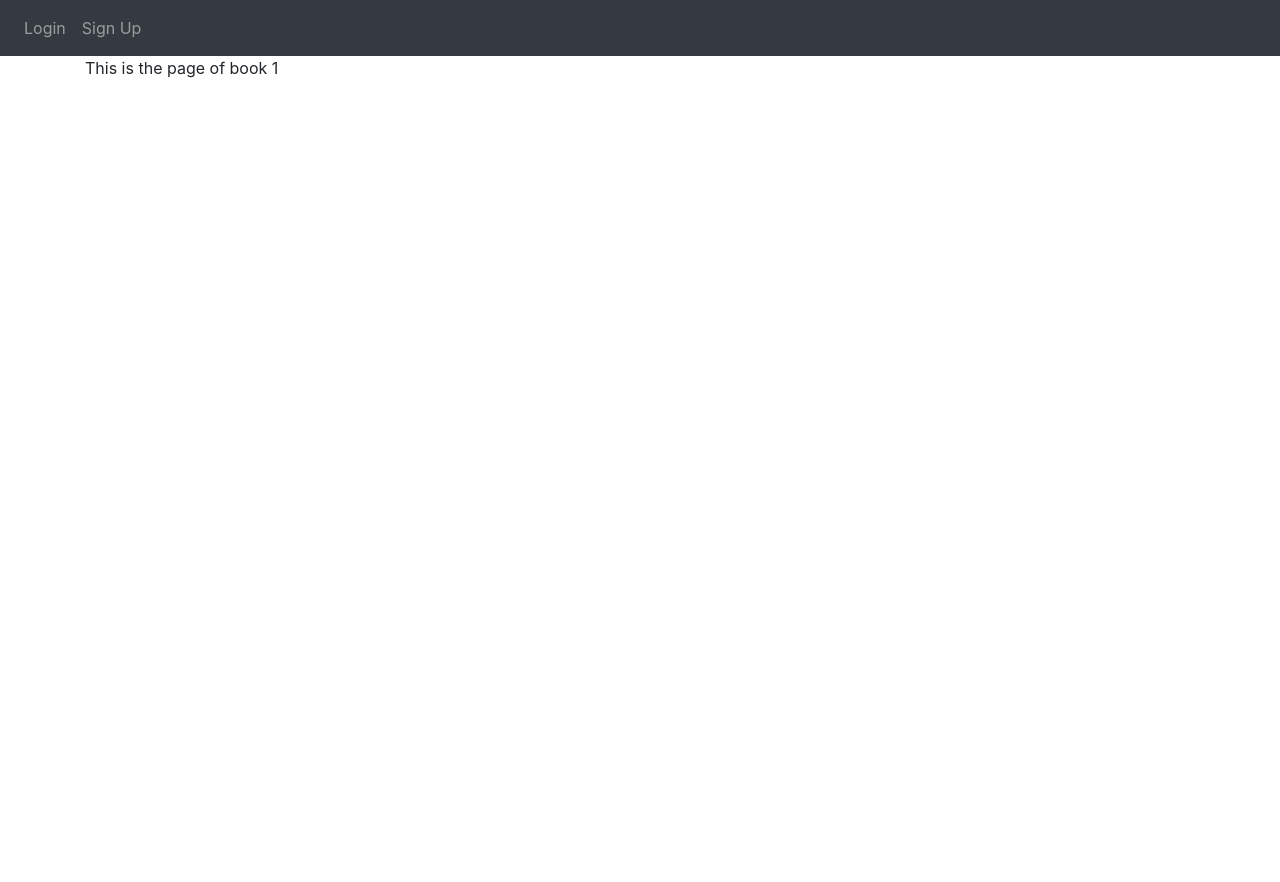
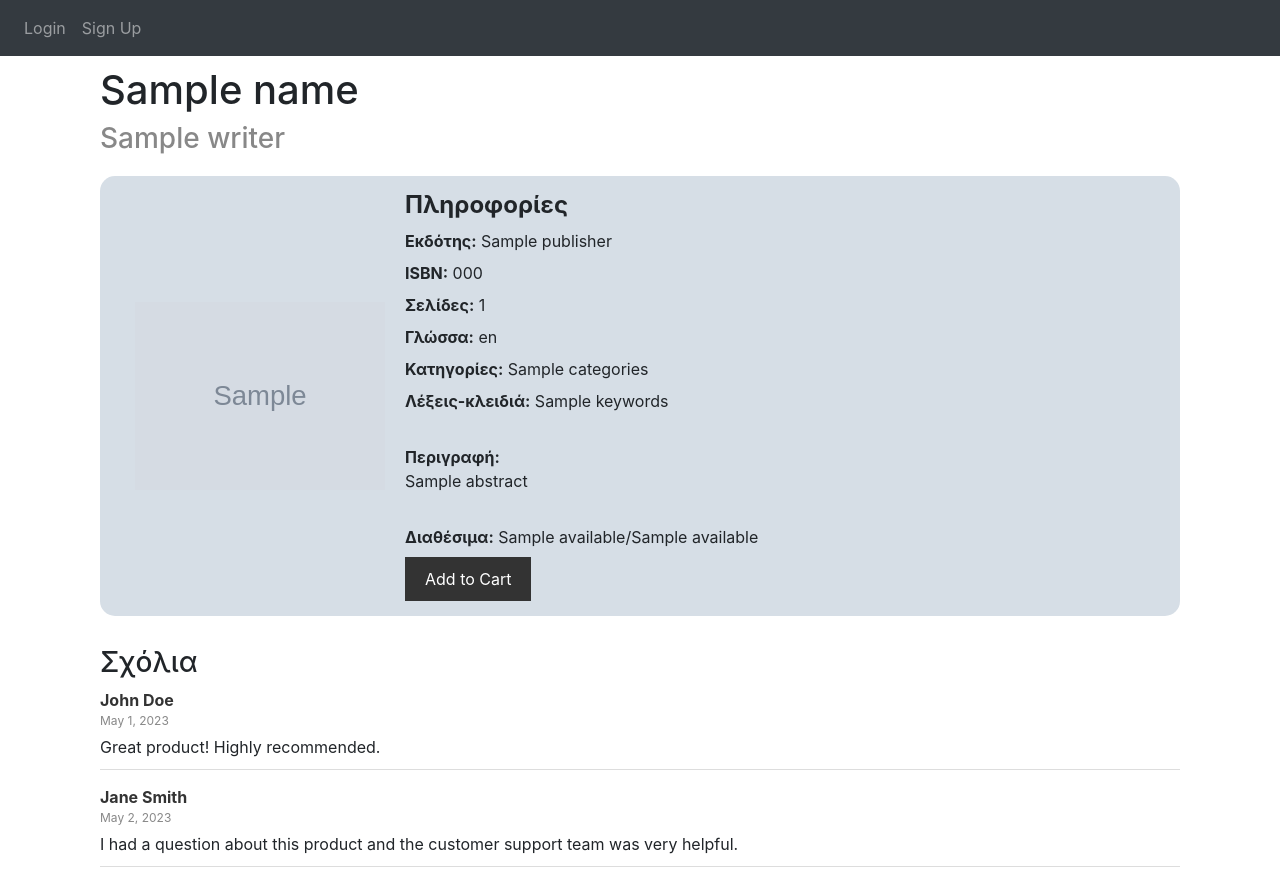
Before and after one commit to Se7enBit/DatabasesProject, a Flask app: template website/templates/book_page.html in a window 1280 px wide. Before the commit the page ends 78 px from the top, so only its background shows below. Run offline with Flask 3, Linux system fonts and the light colour scheme; the template is opened without the code that fills it: most values are stand-ins (such as "Sample title", 1, 10 or a date in 2020); grey boxes marked "Sample" are stand-in pictures; some libraries are stand-ins or nearby versions.

Commit message:
major progress in book_page

```diff
--- a/website/static/css/mycss.css
+++ b/website/static/css/mycss.css
@@ -19,3 +19,98 @@
   -webkit-font-smoothing: antialiased;
   -moz-osx-font-smoothing: grayscale;
 }
+
+/* .main-content {
+  flex: 1;
+} */
+/* h1 {
+  color: #333;
+} */
+.product {
+  display: flex;
+  align-items: center;
+  background-color: #d6dee6;
+  padding: 15px;
+  margin-top: 20px;
+  border-radius: 15px;
+}
+/* .product-image {
+  flex: 0 0 200px;
+  margin-right: 20px;
+} */
+.product-image img {
+  width: 100%;
+  max-height: 200px;
+  object-fit: cover;
+}
+.book-details {
+  flex: 1;
+  /* background-color: #888; */
+}
+.product-title {
+  font-size: 24px;
+  font-weight: bold;
+  margin-bottom: 10px;
+}
+/* .product-price {
+  font-size: 18px;
+  color: #888;
+  margin-bottom: 10px;
+} */
+.book-description {
+  margin-bottom: 8px;
+}
+.product-button {
+  background-color: #333;
+  color: #fff;
+  padding: 10px 20px;
+  border: none;
+  cursor: pointer;
+}
+.comment-section {
+  margin-top: 30px;
+}
+.comment {
+  margin-bottom: 15px;
+  border-bottom: 1px solid #ddd;
+  padding-bottom: 10px;
+}
+.comment-author {
+  font-weight: bold;
+  color: #333;
+}
+.comment-date {
+  font-size: 12px;
+  color: #888;
+}
+.comment-text {
+  margin-top: 5px;
+}
+.sidebar {
+  width: 300px;
+  margin-left: 20px;
+}
+.order-form {
+  background-color: #f5f5f5;
+  padding: 20px;
+}
+.form-input {
+  margin-bottom: 10px;
+}
+.form-input label {
+  font-weight: bold;
+  display: block;
+}
+.form-input input {
+  width: 100%;
+  padding: 5px;
+  border: 1px solid #ddd;
+  border-radius: 4px;
+}
+.form-input button {
+  background-color: #333;
+  color: #fff;
+  padding: 10px 20px;
+  border: none;
+  cursor: pointer;
+}
--- a/website/templates/book_page.html
+++ b/website/templates/book_page.html
@@ -1,6 +1,61 @@
 {% extends "base.html" %}
-{% block title %} {{book_name}} {% endblock %}
+{% block title %} {{name}} {% endblock %}
 
 {% block content %}
-<p>This is the page of book {{book_id}}</p>
+  <div class="container">
+      <h1 style="padding-top:10px">{{name}}</h1>
+      <h3 style="color: #888">{{writer}}</h3>
+      <div class="product">
+        <img src="{{image_url}}"
+            alt="Book Cover"
+            style="margin:20px;"
+            width="250">
+        <div class="book-details">
+          <h2 class="product-title">Πληροφορίες</h2>
+          <p class="book-description"><b>Εκδότης:</b> {{publisher}}</p>
+          <p class="book-description"><b>ISBN:</b> {{isbn}}</p>
+          <p class="book-description"><b>Σελίδες:</b> {{num_pages}}</p>
+          <p class="book-description"><b>Γλώσσα:</b> {{language}}</p>
+          <p class="book-description"><b>Κατηγορίες:</b> {{categories}}</p>
+          <p class="book-description"><b>Λέξεις-κλειδιά:</b> {{keywords}}</p>
+          <p class="book-description"></br><b>Περιγραφή:</b></br>{{abstract}}</p>
+          <p class="book-description"><b></br>Διαθέσιμα:</b> {{available[1]}}/{{available[0]}}</p>
+          <button class="product-button">Add to Cart</button>
+        </div>
+      </div>
+
+      <div class="comment-section">
+        <h3>Σχόλια</h3>
+        <div class="comment">
+          <div class="comment-author">John Doe</div>
+          <div class="comment-date">May 1, 2023</div>
+          <div class="comment-text">Great product! Highly recommended.</div>
+        </div>
+        <div class="comment">
+          <div class="comment-author">Jane Smith</div>
+          <div class="comment-date">May 2, 2023</div>
+          <div class="comment-text">I had a question about this product and the customer support team was very helpful.</div>
+        </div>
+      </div>
+    </div>
+
+    <!-- <div class="sidebar">
+      <div class="order-form">
+        <h3>Order Form</h3>
+        <div class="form-input">
+          <label for="name">Name:</label>
+          <input type="text" id="name" name="name" placeholder="Enter your name">
+        </div>
+        <div class="form-input">
+          <label for="email">Email:</label>
+          <input type="email" id="email" name="email" placeholder="Enter your email">
+        </div>
+        <div class="form-input">
+          <label for="quantity">Quantity:</label>
+          <input type="number" id="quantity" name="quantity" min="1" value="1">
+        </div>
+        <button class="product-button">Place Order</button>
+      </div>
+    </div>
+  </div> -->
 {% endblock %}
```
Also changed, not shown: website/views.py (+24 -1 lines).
